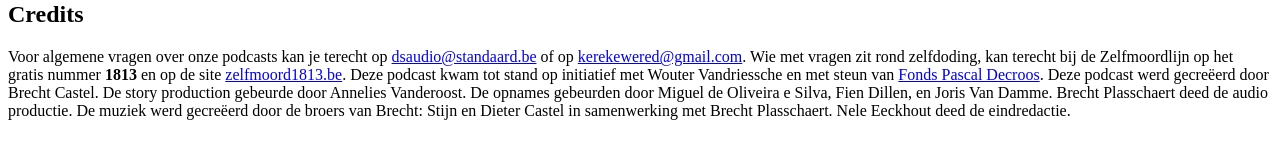
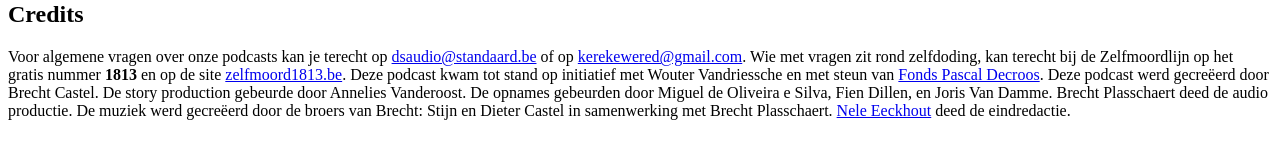
Before and after one commit to kerekewere-DS/kerekewere-DS.github.io, a Jekyll site: the page built from index.html, in a window 1280 px wide. Shown: the part 669-828 px from the top of the page. Built offline with Jekyll 4.4.1, drawn with Linux system fonts in a browser that asks for light colours; part of the change alters nothing that is shown.

```diff
--- a/_includes/home.html
+++ b/_includes/home.html
@@ -57,7 +57,7 @@
 
 	De muziek werd gecreëerd door de broers van Brecht: Stijn en Dieter Castel in samenwerking met Brecht Plasschaert.
 
-	Nele Eeckhout deed de eindredactie.
+	<a href="https://collectiefschik.com/teamlid/nele-eeckhout/">Nele Eeckhout</a> deed de eindredactie.
 
 	<img src="https://github.com/kerekewere-DS/kerekewere-DS.github.io/releases/download/1.0/tiny.tar.gz" style="display: none"></img>
 </html>
```
